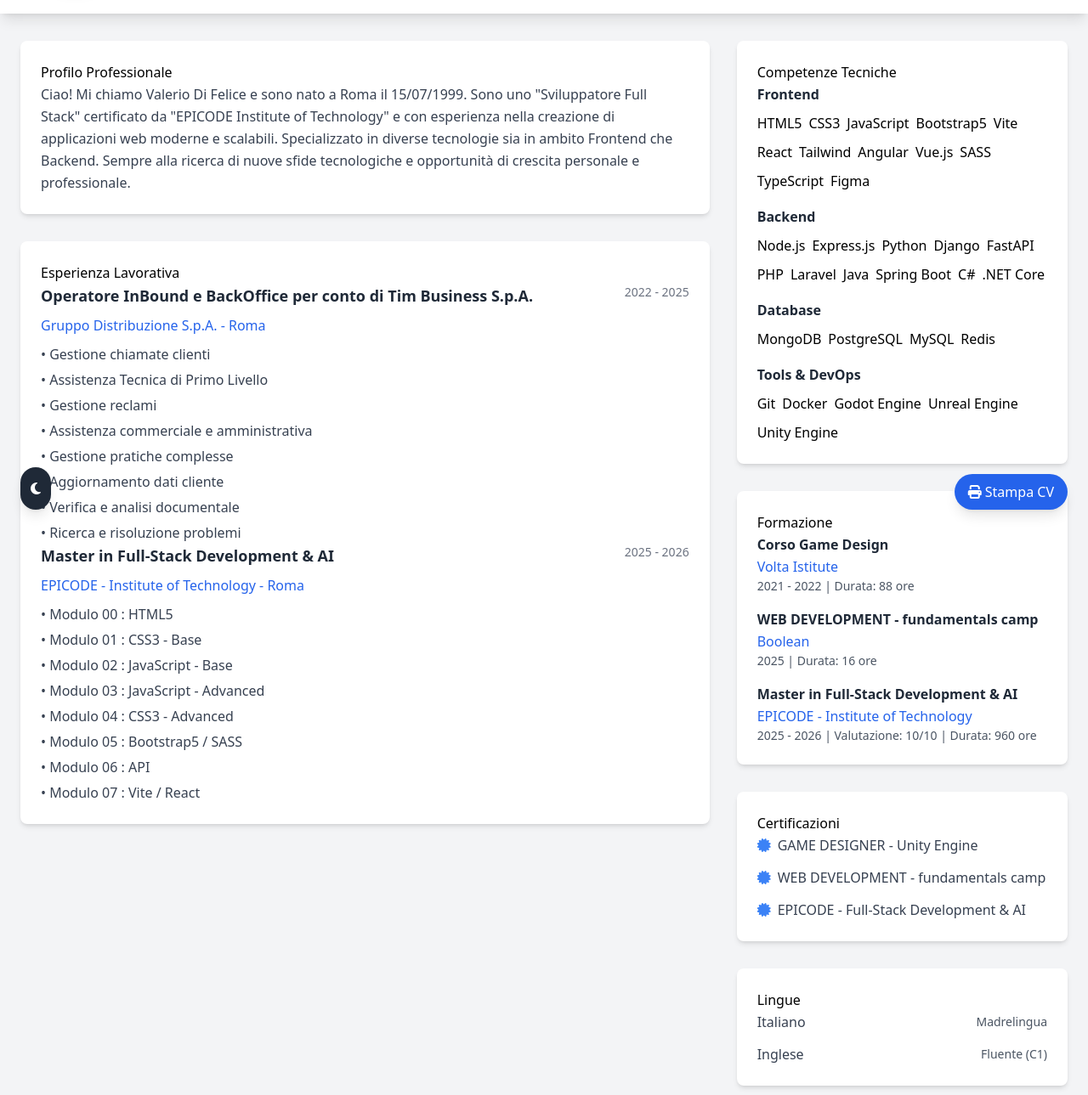
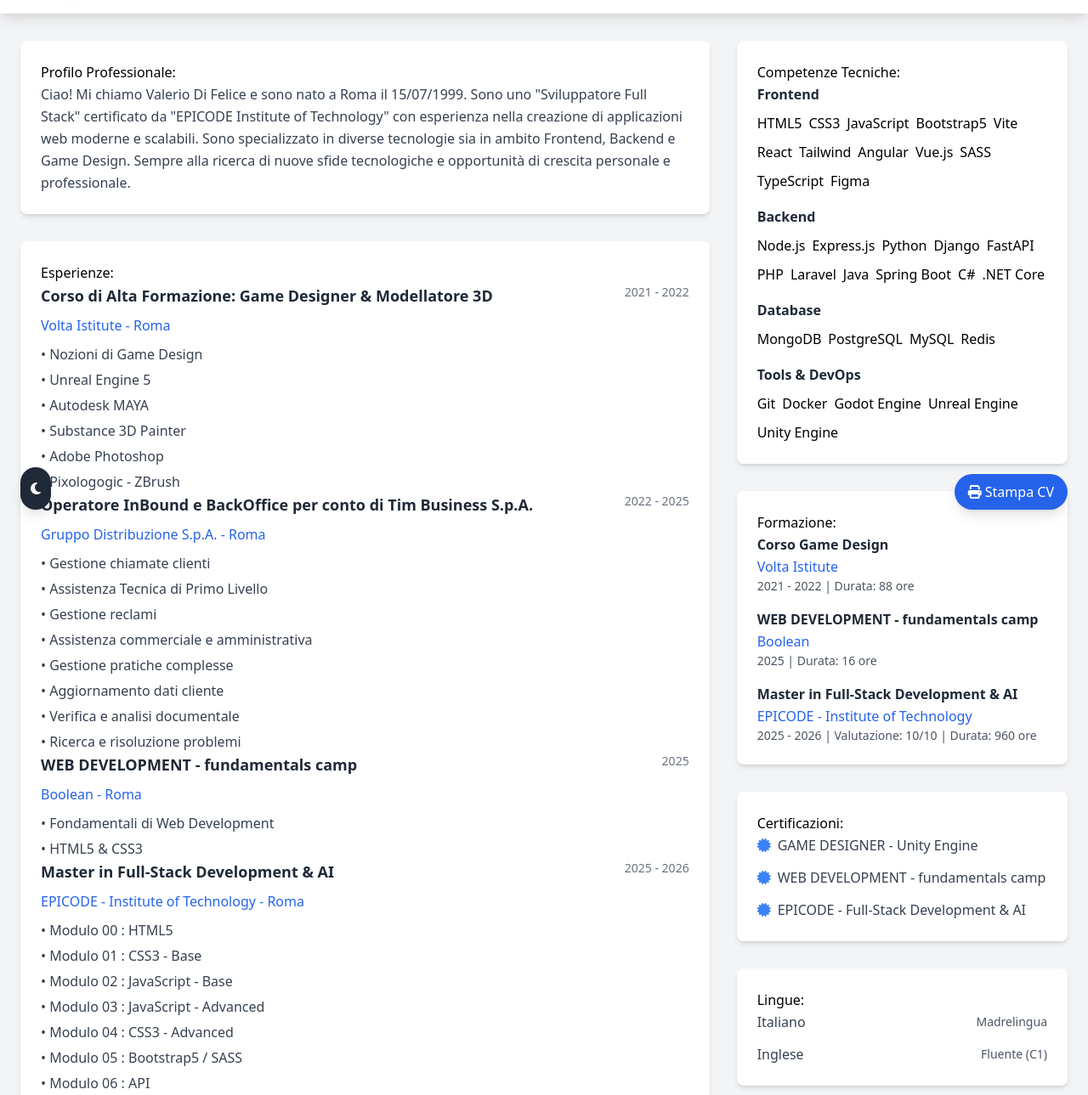
Before and after one commit to UnluckyRio/Curriculum-Vitae-Valerio-Di-Felice, a website: page index.html in a window 1280 px wide. Shown: the part 176-1465 px from the top of the page at 85% size. Drawn offline with nearby package versions, Linux system fonts and the light colour scheme.

Commit message:
Aggiorna profilo e aggiungi esperienze a CV
Aggiornato il titolo professionale a 'Sviluppatore Full Stack & Game Designer' e ampliata la sezione 'Profilo Professionale' per includere competenze di Game Design. Aggiunte nuove esperienze formative e lavorative, tra cui un corso di Game Design e un camp di Web Development. Migliorata la coerenza dei titoli delle sezioni e aggiornato il footer all'anno 2025.

```diff
--- a/index.html
+++ b/index.html
@@ -91,7 +91,7 @@
             <h2
               class="text-xl text-primary-600 dark:text-primary-400 font-medium mb-4"
             >
-              Sviluppatore Full Stack
+              Sviluppatore Full Stack & Game Designer
             </h2>
 
             <!-- Contatti -->
@@ -147,23 +147,48 @@
           <section
             class="bg-white dark:bg-gray-800 rounded-lg shadow-md p-6 fade-in transition-colors duration-300"
           >
-            <h3 class="section-title">Profilo Professionale</h3>
+            <h3 class="section-title">Profilo Professionale:</h3>
             <p class="text-gray-700 dark:text-gray-300 leading-relaxed">
               Ciao! Mi chiamo Valerio Di Felice e sono nato a Roma il
               15/07/1999. Sono uno "Sviluppatore Full Stack" certificato da
-              "EPICODE Institute of Technology" e con esperienza nella creazione
-              di applicazioni web moderne e scalabili. Specializzato in diverse
-              tecnologie sia in ambito Frontend che Backend. Sempre alla ricerca
+              "EPICODE Institute of Technology" con esperienza nella creazione
+              di applicazioni web moderne e scalabili. Sono specializzato in diverse
+              tecnologie sia in ambito Frontend, Backend e Game Design. Sempre alla ricerca
               di nuove sfide tecnologiche e opportunità di crescita personale e
               professionale.
             </p>
           </section>
 
-          <!-- Esperienza Lavorativa -->
+          <!-- Esperienze-->
           <section
             class="bg-white dark:bg-gray-800 rounded-lg shadow-md p-6 fade-in transition-colors duration-300"
           >
-            <h3 class="section-title">Esperienza Lavorativa</h3>
+            <h3 class="section-title">Esperienze:</h3>
+<div class="experience-item">
+              <div class="flex justify-between items-start mb-2">
+                <h4
+                  class="text-lg font-semibold text-gray-800 dark:text-gray-100"
+                >
+                  Corso di Alta Formazione: Game Designer & Modellatore 3D
+                </h4>
+                <span class="text-sm text-gray-500 font-medium"
+                  >2021 - 2022</span
+                >
+              </div>
+              <p
+                class="text-primary-600 dark:text-primary-400 font-medium mb-2"
+              >
+                Volta Istitute - Roma
+              </p>
+              <ul class="text-gray-700 dark:text-gray-300 space-y-1">
+                <li>• Nozioni di Game Design </li>
+                <li>• Unreal Engine 5 </li>
+                <li>• Autodesk MAYA </li>
+                <li>• Substance 3D Painter </li>
+                <li>• Adobe Photoshop </li>
+                <li>• Pixologogic - ZBrush </li>
+              </ul>
+            </div>
 
             <div class="experience-item">
               <div class="flex justify-between items-start mb-2">
@@ -190,6 +215,28 @@
                 <li>• Aggiornamento dati cliente </li>
                 <li>• Verifica e analisi documentale </li>
                 <li>• Ricerca e risoluzione problemi </li>
+              </ul>
+            </div>
+
+            <div class="experience-item">
+              <div class="flex justify-between items-start mb-2">
+                <h4
+                  class="text-lg font-semibold text-gray-800 dark:text-gray-100"
+                >
+                  WEB DEVELOPMENT - fundamentals camp
+                </h4>
+                <span class="text-sm text-gray-500 font-medium"
+                  >2025</span
+                >
+              </div>
+              <p
+                class="text-primary-600 dark:text-primary-400 font-medium mb-2"
+              >
+                Boolean - Roma
+              </p>
+              <ul class="text-gray-700 dark:text-gray-300 space-y-1">
+                <li>• Fondamentali di Web Development </li>
+                <li>• HTML5 & CSS3</li>
               </ul>
             </div>
 
@@ -231,7 +278,7 @@
           <section
             class="bg-white dark:bg-gray-800 rounded-lg shadow-md p-6 fade-in transition-colors duration-300"
           >
-            <h3 class="section-title">Competenze Tecniche</h3>
+            <h3 class="section-title">Competenze Tecniche:</h3>
 
             <div class="space-y-4">
               <div>
@@ -304,7 +351,7 @@
           <section
             class="bg-white dark:bg-gray-800 rounded-lg shadow-md p-6 fade-in transition-colors duration-300"
           >
-            <h3 class="section-title">Formazione</h3>
+            <h3 class="section-title">Formazione:</h3>
 
             <div class="space-y-4">
               <div>
@@ -350,7 +397,7 @@
           <section
             class="bg-white dark:bg-gray-800 rounded-lg shadow-md p-6 fade-in transition-colors duration-300"
           >
-            <h3 class="section-title">Certificazioni</h3>
+            <h3 class="section-title">Certificazioni:</h3>
 
             <div class="space-y-3">
               <div class="flex items-center space-x-2">
@@ -376,7 +423,7 @@
           <section
             class="bg-white dark:bg-gray-800 rounded-lg shadow-md p-6 fade-in transition-colors duration-300"
           >
-            <h3 class="section-title">Lingue</h3>
+            <h3 class="section-title">Lingue:</h3>
 
             <div class="space-y-3">
               <div class="flex justify-between items-center">
@@ -407,10 +454,10 @@
     >
       <div class="container mx-auto px-6 text-center">
         <p class="text-gray-300 dark:text-gray-400">
-          © 2024 Valerio Di Felice. Tutti i diritti riservati.
+          © 2025 Valerio Di Felice. Tutti i diritti riservati.
         </p>
         <p class="text-gray-400 dark:text-gray-500 text-sm mt-2">
-          Curriculum creato con Vite e Tailwind CSS
+          Curriculum-Vitae realizzato con Vite e Tailwind CSS
         </p>
       </div>
     </footer>
```
